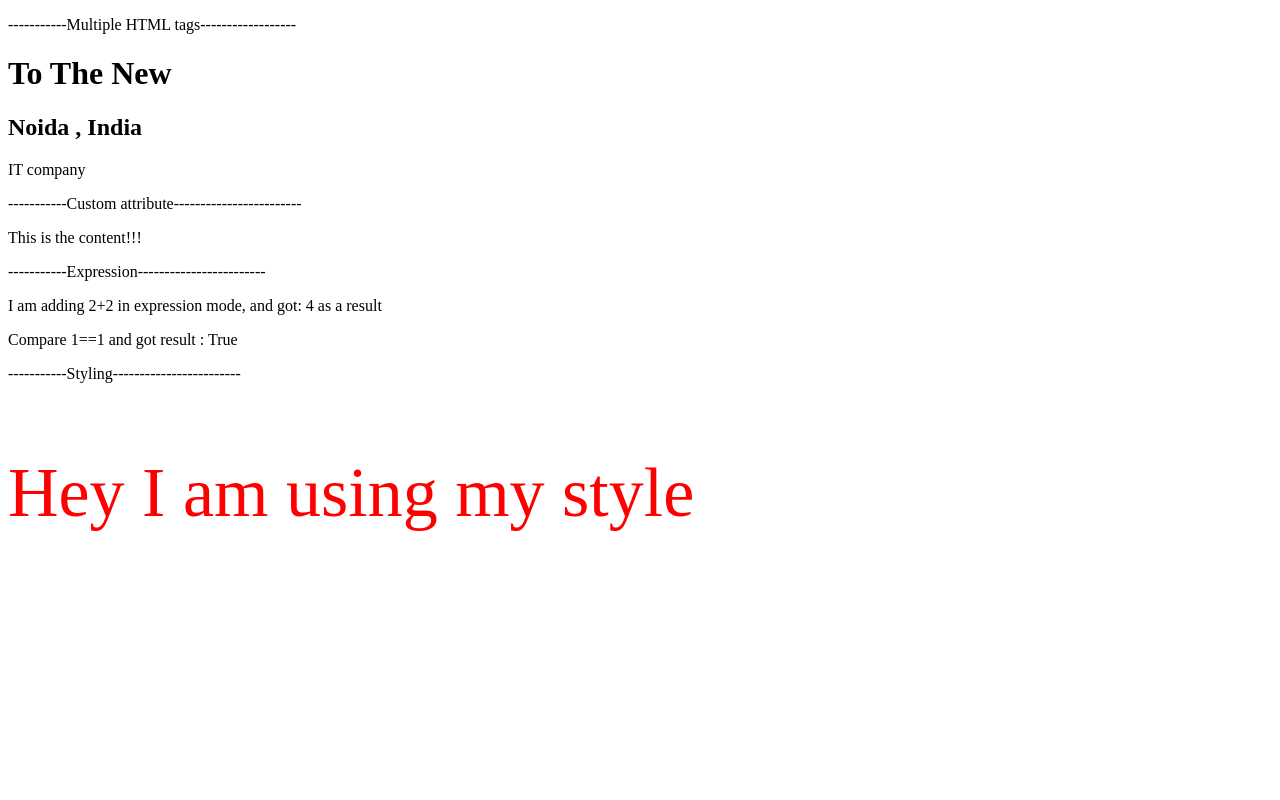
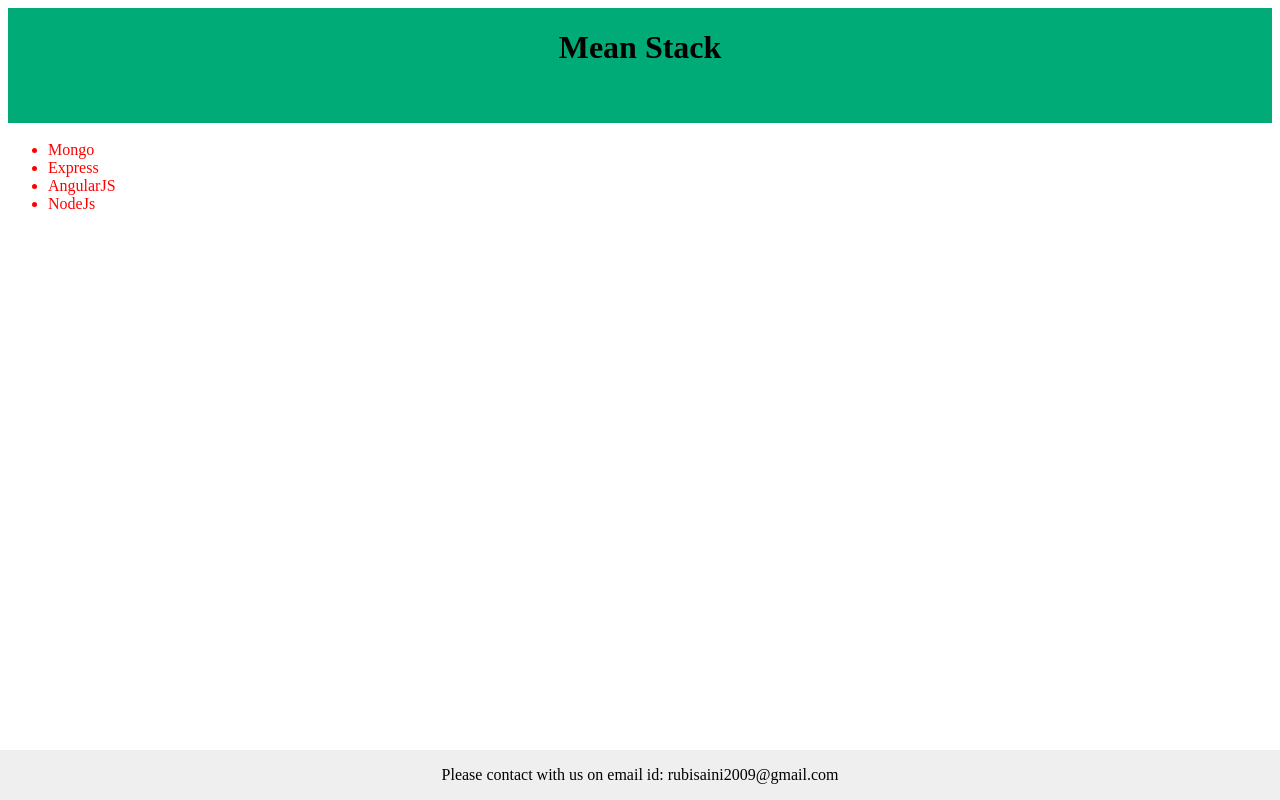
Before and after one commit to parveen7551/react-start, a React app: page / in a window 1280 px wide. Built offline with nearby package versions, Linux system fonts and the light colour scheme.

Commit message:
Created state less multi component example

```diff
--- /dev/null
+++ b/component/StateLessMultiComp.js
@@ -0,0 +1,83 @@
+/**
+ * Created by intelligrape on 26/4/17.
+ */
+import React from 'react';
+
+class MultiComp extends React.Component {
+
+    render(){
+        return(
+            <div>
+            <Header></Header>
+            <Container></Container>
+            <Footer></Footer>
+            </div>
+        )
+    }
+}
+
+class Header extends React.Component {
+    render(){
+        const headerStyle = {
+            background: '#00AB77',
+            height: '115px',
+            margin: '0 auto 18px',
+            overflow: 'hidden',
+            textAlign: 'center'
+
+        };
+        return (
+            <header style={headerStyle}>
+                <h1>Mean Stack</h1>
+            </header>
+        )
+    }
+}
+class Container extends React.Component {
+    render(){
+
+        const bodyStyle = {
+            color: '#FF0000'
+        };
+
+        return(
+            <div style={bodyStyle}>
+             <ul>
+                 <li>
+                     Mongo
+                 </li>
+                 <li>
+                    Express
+                 </li>
+                 <li>
+                     AngularJS
+                 </li>
+                 <li>
+                     NodeJs
+                 </li>
+             </ul>
+            </div>
+        )
+    }
+}
+
+class Footer extends React.Component {
+    render() {
+        const footerStyle = {
+            position: 'absolute',
+            right: 0,
+            bottom: 0,
+            left: 0,
+            padding: '1rem',
+            backgroundColor: '#efefef',
+            textAlign: 'center'
+        };
+        return(
+            <footer style={footerStyle}>
+                Please contact with us on email id: rubisaini2009@gmail.com
+            </footer>
+        )
+    }
+}
+
+export default MultiComp;
--- a/main.js
+++ b/main.js
@@ -4,5 +4,7 @@
 import React from 'react';
 import ReactDOM from 'react-dom';
 import App from './component/App.js';
+import SLMultiComp from './component/StateLessMultiComp.js';
 
-ReactDOM.render(<App/>, document.getElementById('app'));
+// ReactDOM.render(<App/>, document.getElementById('app'));
+ReactDOM.render(<SLMultiComp/>, document.getElementById('app'));
```
